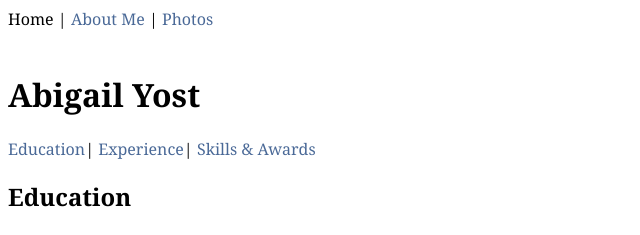
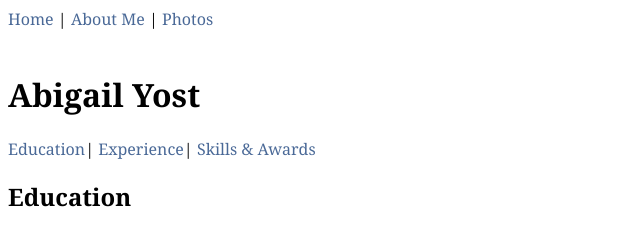
Before and after one commit to abbyyost/IS201-Final, a plain HTML site: page resume.html in a window 1280 px wide. Shown: the top 235 px of the page, 0-640 px from the left. Drawn offline with Linux system fonts and the light colour scheme.

Commit message:
Update resume.html

```diff
--- a/resume.html
+++ b/resume.html
@@ -8,7 +8,7 @@
 </head>
 <body>
     <!--link to the other pages-->
-    <a ="index.html">Home</a> |
+    <a href="index.html">Home</a> |
     <a href="about.html">About Me</a> |
     <a href="photos.html">Photos</a> <br><br>
     <!--This will be my Resume header and links-->
```
